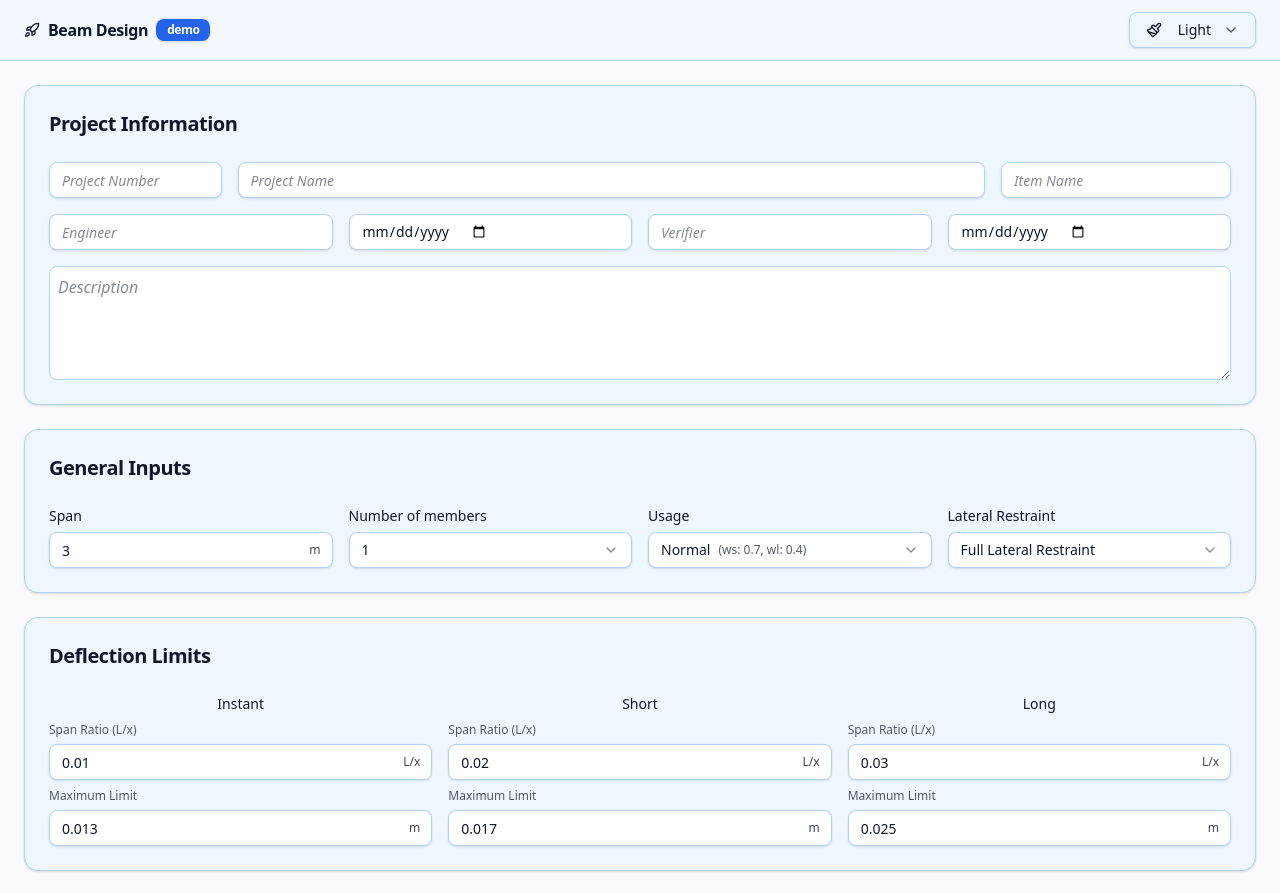
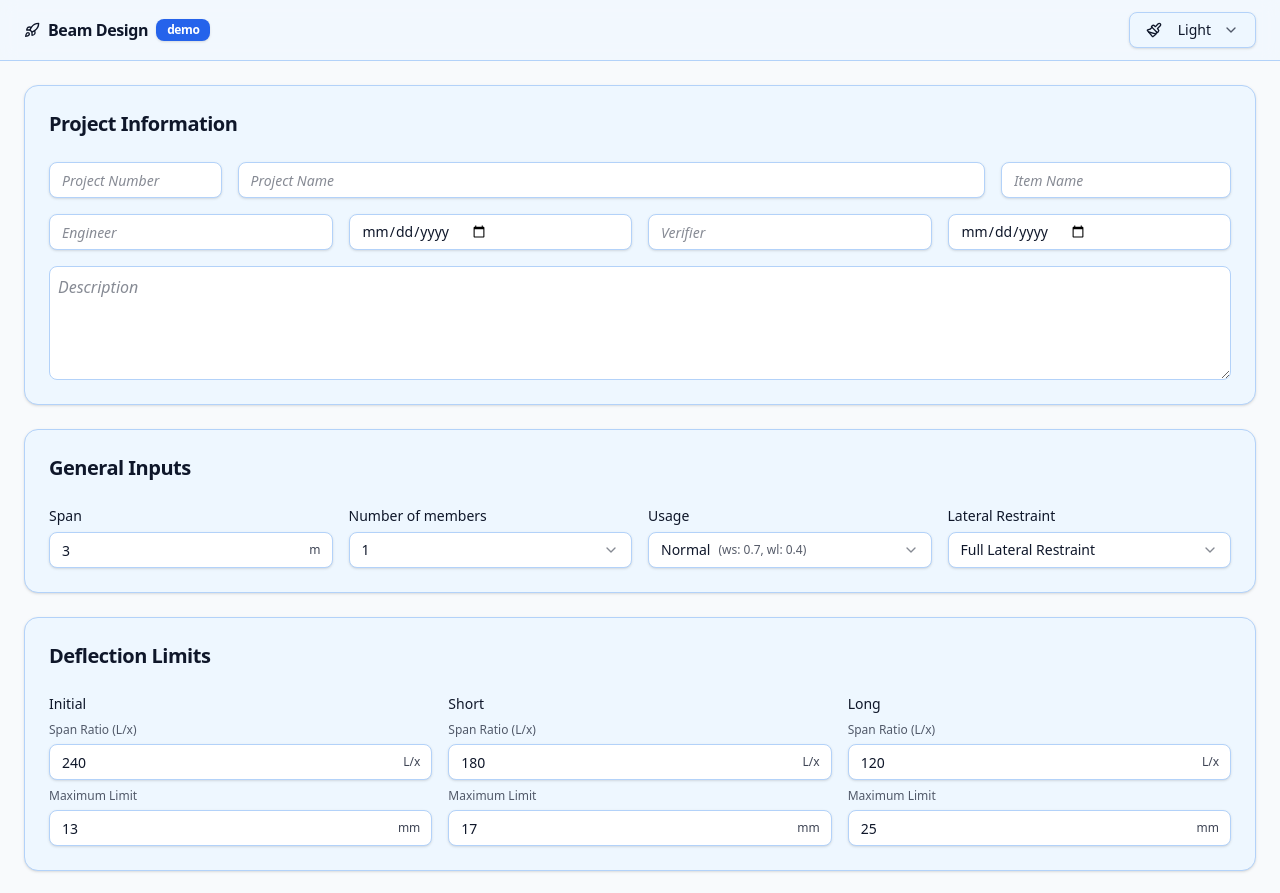
Before and after one commit to dhadley70/BeamDesignTS, a React (Vite) app: page / in a window 1280 px wide. Shown: the top 893 px of the page. Built offline with nearby package versions, Linux system fonts and the light colour scheme.

Commit message:
Refactor: Convert spanRatio to integer representation (span/x)

```diff
--- a/src/App.tsx
+++ b/src/App.tsx
@@ -184,36 +184,49 @@ export default function App() {
       const raw = localStorage.getItem(DEFLECTION_LIMITS_KEY)
       if (raw) {
         const data = JSON.parse(raw)
+        console.log('Loaded deflection limits data:', data)
+
+        // Handle migrating from old 'instant' key to 'initial'
+        const initialData = data.initial || data.instant || {}
+        const shortData = data.short || {}
+        const longData = data.long || {}
+
+        console.log('Initial Data:', initialData)
+        console.log('Short Data:', shortData)
+        console.log('Long Data:', longData)
+
         return {
-          instant: {
-            spanRatio: Number.isFinite(data.instant?.spanRatio) ? data.instant.spanRatio : generalInputs.span / 240,
-            maxLimit: Number.isFinite(data.instant?.maxLimit) ? data.instant.maxLimit : generalInputs.span / 240
+          initial: {
+            spanRatio: Number.isInteger(initialData.spanRatio) ? initialData.spanRatio : 240,
+            maxLimit: Number.isFinite(initialData.maxLimit) ? initialData.maxLimit : (generalInputs.span * 1000 / 240) / 1000
           },
           short: {
-            spanRatio: Number.isFinite(data.short?.spanRatio) ? data.short.spanRatio : generalInputs.span / 180,
-            maxLimit: Number.isFinite(data.short?.maxLimit) ? data.short.maxLimit : generalInputs.span / 180
+            spanRatio: Number.isInteger(shortData.spanRatio) ? shortData.spanRatio : 180,
+            maxLimit: Number.isFinite(shortData.maxLimit) ? shortData.maxLimit : (generalInputs.span * 1000 / 180) / 1000
           },
           long: {
-            spanRatio: Number.isFinite(data.long?.spanRatio) ? data.long.spanRatio : generalInputs.span / 120,
-            maxLimit: Number.isFinite(data.long?.maxLimit) ? data.long.maxLimit : generalInputs.span / 120
+            spanRatio: Number.isInteger(longData.spanRatio) ? longData.spanRatio : 120,
+            maxLimit: Number.isFinite(longData.maxLimit) ? longData.maxLimit : (generalInputs.span * 1000 / 120) / 1000
           }
         }
       }
-    } catch { }
+    } catch (error) {
+      console.error('Error loading deflection limits:', error)
+    }
 
-    // Default limits based on span
+    // Default limits
     return {
-      instant: {
-        spanRatio: generalInputs.span / 240,
-        maxLimit: generalInputs.span / 240
+      initial: {
+        spanRatio: 240,  // Span/240
+        maxLimit: (generalInputs.span * 1000 / 240) / 1000
       },
       short: {
-        spanRatio: generalInputs.span / 180,
-        maxLimit: generalInputs.span / 180
+        spanRatio: 180,  // Span/180
+        maxLimit: (generalInputs.span * 1000 / 180) / 1000
       },
       long: {
-        spanRatio: generalInputs.span / 120,
-        maxLimit: generalInputs.span / 120
+        spanRatio: 120,  // Span/120
+        maxLimit: (generalInputs.span * 1000 / 120) / 1000
       }
     }
   }
@@ -223,6 +236,7 @@ export default function App() {
 
   // Persist deflection limits changes
   useEffect(() => {
+    // Always use 'initial' key, never 'instant'
     localStorage.setItem(DEFLECTION_LIMITS_KEY, JSON.stringify(deflectionLimits))
   }, [deflectionLimits])
 
--- a/src/components/deflectionLimits.tsx
+++ b/src/components/deflectionLimits.tsx
@@ -4,16 +4,16 @@ import { InputWithUnit } from '@/components/ui/InputWithUnit'
 
 // Define deflection limits types and constants
 export interface DeflectionLimits {
-  instant: {
-    spanRatio: number
+  initial: {
+    spanRatio: number  // Integer representing span division (e.g., 240 means span/240)
     maxLimit: number
   }
   short: {
-    spanRatio: number
+    spanRatio: number  // Integer representing span division (e.g., 180 means span/180)
     maxLimit: number
   }
   long: {
-    spanRatio: number
+    spanRatio: number  // Integer representing span division (e.g., 120 means span/120)
     maxLimit: number
   }
 }
@@ -25,7 +25,7 @@ export const DeflectionLimitsCard: React.FC<{
 }> = ({ deflectionLimits, setDeflectionLimits, span }) => {
   // Update a specific part of the deflection limits
   const updateDeflectionLimit = (
-    type: 'instant' | 'short' | 'long',
+    type: 'initial' | 'short' | 'long',
     field: 'spanRatio' | 'maxLimit',
     value: number
   ) => {
@@ -39,11 +39,11 @@ export const DeflectionLimitsCard: React.FC<{
   }
 
   // Calculate default span ratios if not set
-  const getDefaultSpanRatio = (type: 'instant' | 'short' | 'long') => {
+  const getDefaultSpanRatio = (type: 'initial' | 'short' | 'long') => {
     switch(type) {
-      case 'instant': return span / 240  // More restrictive for instant deflection
-      case 'short': return span / 180    // Standard short-term deflection limit
-      case 'long': return span / 120     // More allowance for long-term deflection
+      case 'initial': return 240  // More restrictive for initial deflection
+      case 'short': return 180    // Standard short-term deflection limit
+      case 'long': return 120     // More allowance for long-term deflection
     }
   }
 
@@ -54,39 +54,41 @@ export const DeflectionLimitsCard: React.FC<{
       </CardHeader>
       <CardContent className="space-y-4">
         <div className="grid grid-cols-3 gap-4">
-          {/* Instant Deflection */}
+          {/* Initial Deflection */}
           <div className="space-y-2">
-            <h3 className="text-sm font-medium text-[var(--text)] text-center">Instant</h3>
+            <h3 className="text-sm font-medium text-[var(--text)]">Initial</h3>
             <div className="space-y-1.5">
               <label className="block text-xs font-medium text-[var(--text)] opacity-70">Span Ratio (L/x)</label>
               <InputWithUnit
-                id="instantSpanRatio"
+                id="initialSpanRatio"
                 unit="L/x"
                 type="number"
                 inputMode="decimal"
                 step={0.1}
-                placeholder="Instant Span Ratio"
-                value={(deflectionLimits.instant.spanRatio || getDefaultSpanRatio('instant')).toFixed(2)}
+                placeholder="Initial Span Ratio"
+                value={(deflectionLimits.initial.spanRatio || getDefaultSpanRatio('initial')).toString()}
                 onChange={(e: React.ChangeEvent<HTMLInputElement>) => {
-                  const value = Number(e.currentTarget.value)
-                  updateDeflectionLimit('instant', 'spanRatio', value)
+                  const value = parseInt(e.currentTarget.value, 10)
+                  if (!isNaN(value)) {
+                    updateDeflectionLimit('initial', 'spanRatio', value)
+                  }
                 }}
                 className="w-full bg-[var(--input)] border-[color:var(--border)] appearance-none"
               />
             </div>
             <div className="space-y-1.5">
               <label className="block text-xs font-medium text-[var(--text)] opacity-70">Maximum Limit</label>
-              <InputWithUnit
-                id="instantMaxLimit"
-                unit="m"
+                <InputWithUnit
+                id="initialMaxLimit"
+                unit="mm"
                 type="number"
                 inputMode="decimal"
-                step={0.001}
-                placeholder="Instant Max Limit"
-                value={deflectionLimits.instant.maxLimit.toFixed(3)}
+                step={1}
+                placeholder="Initial Max Limit"
+                value={(deflectionLimits.initial.maxLimit * 1000).toFixed(0)}
                 onChange={(e: React.ChangeEvent<HTMLInputElement>) => {
-                  const value = Number(e.currentTarget.value)
-                  updateDeflectionLimit('instant', 'maxLimit', value)
+                  const value = Number(e.currentTarget.value) / 1000
+                  updateDeflectionLimit('initial', 'maxLimit', value)
                 }}
                 className="w-full bg-[var(--input)] border-[color:var(--border)] appearance-none"
               />
@@ -95,7 +97,7 @@ export const DeflectionLimitsCard: React.FC<{
 
           {/* Short-Term Deflection */}
           <div className="space-y-2">
-            <h3 className="text-sm font-medium text-[var(--text)] text-center">Short</h3>
+            <h3 className="text-sm font-medium text-[var(--text)]">Short</h3>
             <div className="space-y-1.5">
               <label className="block text-xs font-medium text-[var(--text)] opacity-70">Span Ratio (L/x)</label>
               <InputWithUnit
@@ -105,26 +107,28 @@ export const DeflectionLimitsCard: React.FC<{
                 inputMode="decimal"
                 step={0.1}
                 placeholder="Short Span Ratio"
-                value={(deflectionLimits.short.spanRatio || getDefaultSpanRatio('short')).toFixed(2)}
+                value={(deflectionLimits.short.spanRatio || getDefaultSpanRatio('short')).toString()}
                 onChange={(e: React.ChangeEvent<HTMLInputElement>) => {
-                  const value = Number(e.currentTarget.value)
-                  updateDeflectionLimit('short', 'spanRatio', value)
+                  const value = parseInt(e.currentTarget.value, 10)
+                  if (!isNaN(value)) {
+                    updateDeflectionLimit('short', 'spanRatio', value)
+                  }
                 }}
                 className="w-full bg-[var(--input)] border-[color:var(--border)] appearance-none"
               />
             </div>
             <div className="space-y-1.5">
               <label className="block text-xs font-medium text-[var(--text)] opacity-70">Maximum Limit</label>
-              <InputWithUnit
+                <InputWithUnit
                 id="shortMaxLimit"
-                unit="m"
+                unit="mm"
                 type="number"
                 inputMode="decimal"
-                step={0.001}
+                step={1}
                 placeholder="Short Max Limit"
-                value={deflectionLimits.short.maxLimit.toFixed(3)}
+                value={(deflectionLimits.short.maxLimit * 1000).toFixed(0)}
                 onChange={(e: React.ChangeEvent<HTMLInputElement>) => {
-                  const value = Number(e.currentTarget.value)
+                  const value = Number(e.currentTarget.value) / 1000
                   updateDeflectionLimit('short', 'maxLimit', value)
                 }}
                 className="w-full bg-[var(--input)] border-[color:var(--border)] appearance-none"
@@ -134,7 +138,7 @@ export const DeflectionLimitsCard: React.FC<{
 
           {/* Long-Term Deflection */}
           <div className="space-y-2">
-            <h3 className="text-sm font-medium text-[var(--text)] text-center">Long</h3>
+            <h3 className="text-sm font-medium text-[var(--text)]">Long</h3>
             <div className="space-y-1.5">
               <label className="block text-xs font-medium text-[var(--text)] opacity-70">Span Ratio (L/x)</label>
               <InputWithUnit
@@ -144,26 +148,28 @@ export const DeflectionLimitsCard: React.FC<{
                 inputMode="decimal"
                 step={0.1}
                 placeholder="Long Span Ratio"
-                value={(deflectionLimits.long.spanRatio || getDefaultSpanRatio('long')).toFixed(2)}
+                value={(deflectionLimits.long.spanRatio || getDefaultSpanRatio('long')).toString()}
                 onChange={(e: React.ChangeEvent<HTMLInputElement>) => {
-                  const value = Number(e.currentTarget.value)
-                  updateDeflectionLimit('long', 'spanRatio', value)
+                  const value = parseInt(e.currentTarget.value, 10)
+                  if (!isNaN(value)) {
+                    updateDeflectionLimit('long', 'spanRatio', value)
+                  }
                 }}
                 className="w-full bg-[var(--input)] border-[color:var(--border)] appearance-none"
               />
             </div>
             <div className="space-y-1.5">
               <label className="block text-xs font-medium text-[var(--text)] opacity-70">Maximum Limit</label>
-              <InputWithUnit
+                <InputWithUnit
                 id="longMaxLimit"
-                unit="m"
+                unit="mm"
                 type="number"
                 inputMode="decimal"
-                step={0.001}
+                step={1}
                 placeholder="Long Max Limit"
-                value={deflectionLimits.long.maxLimit.toFixed(3)}
+                value={(deflectionLimits.long.maxLimit * 1000).toFixed(0)}
                 onChange={(e: React.ChangeEvent<HTMLInputElement>) => {
-                  const value = Number(e.currentTarget.value)
+                  const value = Number(e.currentTarget.value) / 1000
                   updateDeflectionLimit('long', 'maxLimit', value)
                 }}
                 className="w-full bg-[var(--input)] border-[color:var(--border)] appearance-none"
```
